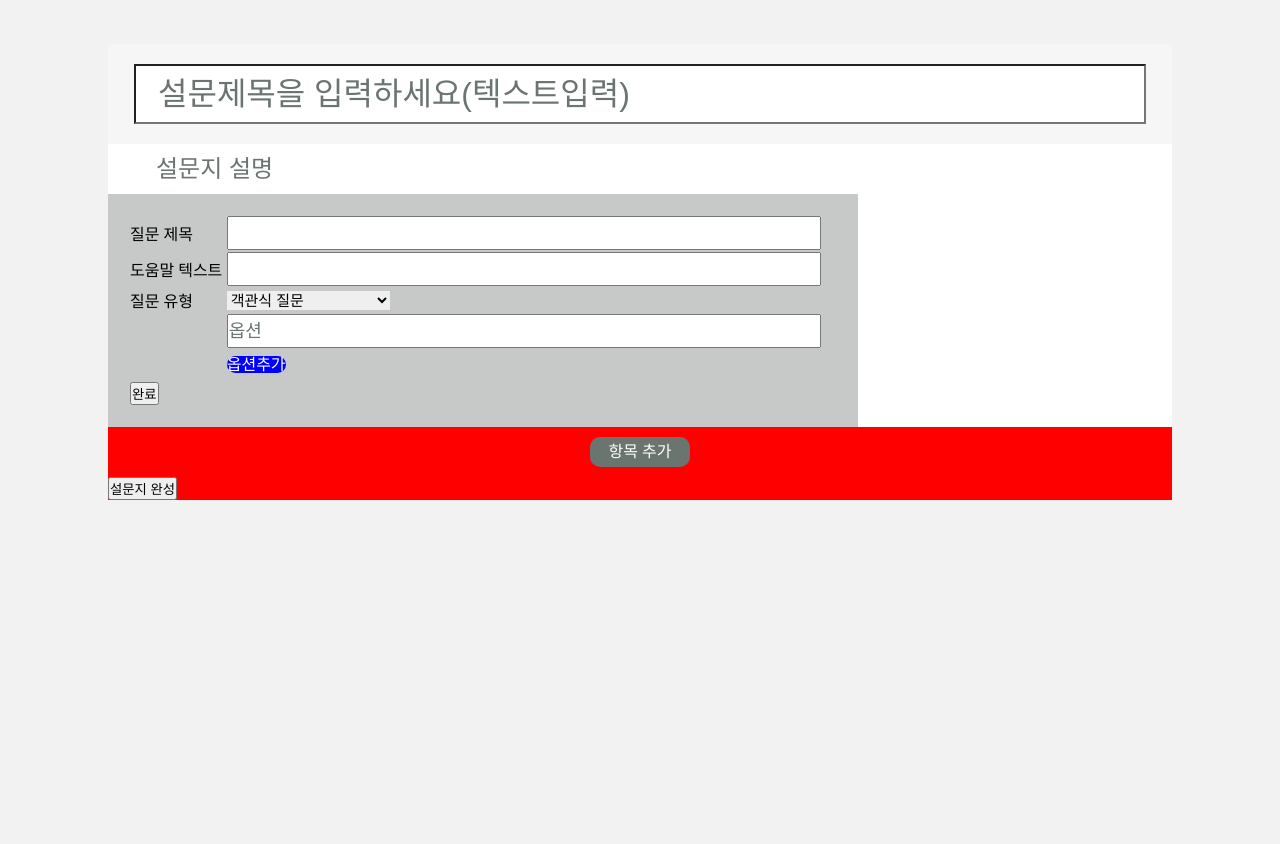
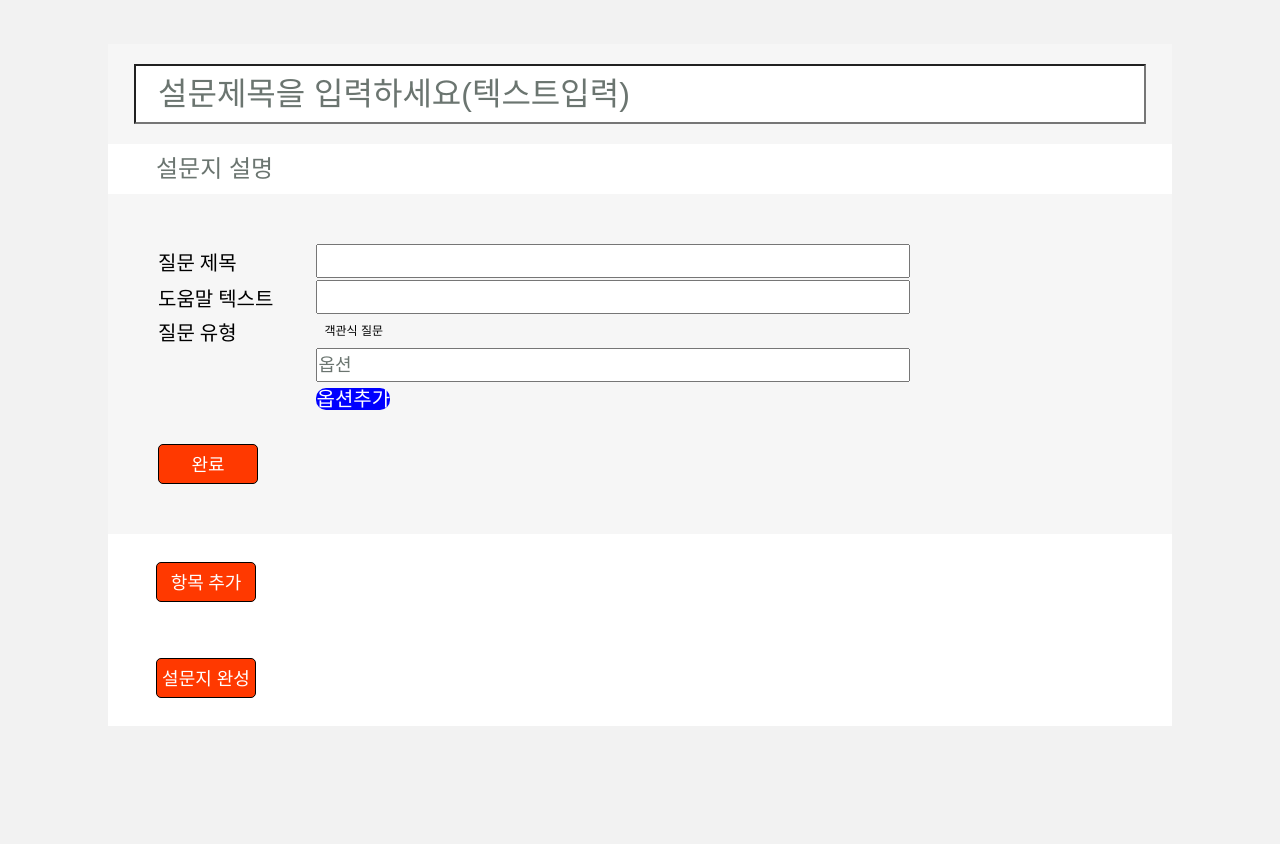
Before and after one commit to bdh1011/Ques, a Python web app: template app/templates/create.html in a window 1280 px wide. Run offline with Jinja, Linux system fonts and the light colour scheme; the template is opened without the code that fills it, so the values that code supplies are empty; some libraries are stand-ins or nearby versions.

Commit message:
Update create.css

```diff
--- a/app/static/css/create.css
+++ b/app/static/css/create.css
@@ -42,7 +42,7 @@ a{
 }
 
 .create_wrapper{
-	background-color: #F00;
+	background-color: #FFF;
 }
 
 #ques{
@@ -59,11 +59,11 @@ a{
 }
 
 .question{
-	background-color: #C7C9C8;
+	background-color: #F6F6F6;
 }
 
 .survey_title input{
-	width: 100%;
+	width: 150px;
 	background-color: #C7C9C8;
 	margin: 0;
 	padding: 0;
@@ -80,7 +80,14 @@ a{
 }
 
 .question select{
-	border:none;
+	border: 1px solid #ccc;
+    width: 120px;
+    border-radius: 3px;
+    overflow: hidden;
+}
+
+.essay td{
+	width: 50px;
 }
 
 .choice input{
@@ -161,9 +168,21 @@ a{
 	}
 
 	.question{
-		width: 750px;
+		width: 1064px;
 		height: auto;
-		padding: 20px;
+		padding: 48px;
+	}
+
+	.question tbody tr td{
+		font-size: 20px;
+	}
+
+	.question_title{
+		font-size: 20px;
+	}
+
+	.question tbody tr td input[type="text"]{
+		height: 30px;
 	}
 
 	.question span{
@@ -192,7 +211,19 @@ a{
 	}
 
 	.question select{
-	font-size: 15px;
+		padding: 0 8px;
+    	border: none;
+    	box-shadow: none;
+    	background: transparent;
+    	background-image: none;
+    	-webkit-appearance: none;
+		height: 30px;
+		font-size: 12px;
+		line-height: 30px;
+	}
+
+	.question select:focus{
+		outline: none;
 	}
 
 	.choice input{
@@ -208,12 +239,45 @@ a{
 	border-radius: 10px;
 	}
 
+
+
+	.submit{
+	width: 100px;
+	height: 40px;
+	margin-top:28px;
+	border: 1px solid #000;
+	line-height: 40px;
+	font-size: 18px;
+	border-radius: 5px;
+	color: #FFF;
+	cursor: pointer;
+	background-color: #FF3900;
+	}
+
 	.addition{
 	width: 100px;
-	height: 30px;
-	line-height: 30px;
-	margin: 10px auto;
-	border-radius: 10px;
+	height: 40px;
+	margin:28px 48px;
+	border: 1px solid #000;
+	line-height: 40px;
+	font-size: 18px;
+	border-radius: 5px;
+	color: #FFF;
+	cursor: pointer;
+	background-color: #FF3900;
+	}
+
+	.complete{
+	width: 100px;
+	height: 40px;
+	margin:28px 48px;
+	border: 1px solid #000;
+	line-height: 40px;
+	font-size: 18px;
+	border-radius: 5px;
+	color: #FFF;
+	cursor: pointer;
+	background-color: #FF3900;
 	}
 
 }
@@ -249,15 +313,7 @@ a{
 		font-size: 25px;
 	}
 
-	.submit{
-		width: 15%;
-		height: 40px;
-		margin: 5px 2.5%;
-		line-height: 40px;
-		font-size: 15px;
-		border-radius: 5px;
 
-	}
 
 	.user{
 		width: 50%;
```
